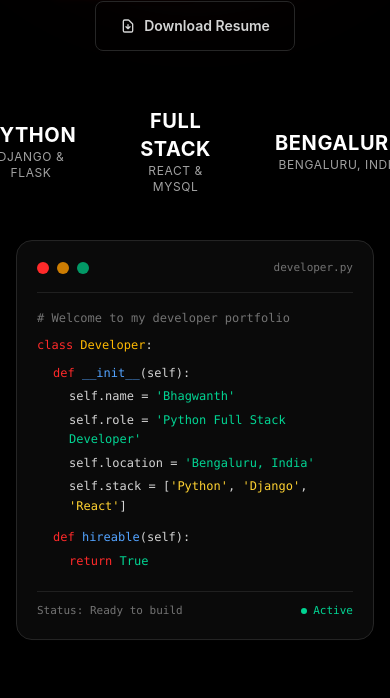
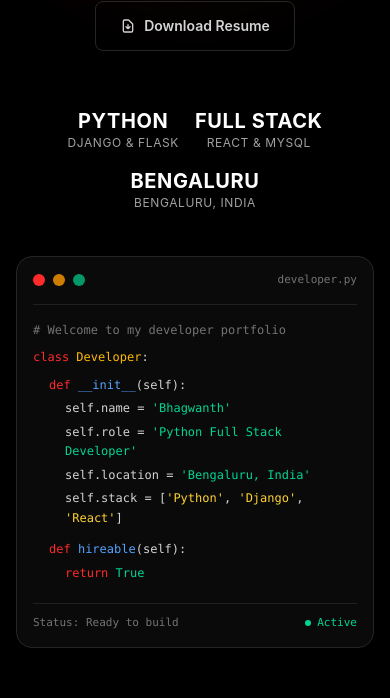
Before and after one commit to bhagwanthnagshette/Portfolio, a React (Vite) app: page / in a window 390 px wide. Shown: the part 554-1252 px from the top of the page. Built offline with nearby package versions, Linux system fonts and the light colour scheme; no server answers.

Commit message:
Optimize responsiveness across all device breakpoints

```diff
--- a/src/components/Contact.jsx
+++ b/src/components/Contact.jsx
@@ -231,7 +231,7 @@ export default function Contact() {
             whileInView={{ opacity: 1, x: 0 }}
             viewport={{ once: true }}
             transition={{ duration: 0.6 }}
-            className="lg:col-span-7 bg-[#0a0a0a] border border-neutral-800/80 rounded-2xl p-8 shadow-2xl"
+            className="lg:col-span-7 bg-[#0a0a0a] border border-neutral-800/80 rounded-2xl p-5 sm:p-8 shadow-2xl"
           >
             <form onSubmit={handleSubmit} className="space-y-5">
               <div className="grid grid-cols-1 sm:grid-cols-2 gap-5">
--- a/src/components/Hero.jsx
+++ b/src/components/Hero.jsx
@@ -86,17 +86,17 @@ export default function Hero() {
           </div>
 
           {/* Quick Meta Stats */}
-          <div className="pt-8 flex items-center justify-center lg:justify-start gap-8 text-neutral-400 text-xs uppercase tracking-wider">
+          <div className="pt-8 flex flex-wrap items-center justify-center lg:justify-start gap-4 sm:gap-8 text-neutral-400 text-xs uppercase tracking-wider">
             <div>
               <span className="block text-xl font-bold text-white">Python</span>
               <span>Django & Flask</span>
             </div>
-            <div className="w-px h-8 bg-neutral-800" />
+            <div className="hidden sm:block w-px h-8 bg-neutral-800" />
             <div>
               <span className="block text-xl font-bold text-white">Full Stack</span>
               <span>React & MySQL</span>
             </div>
-            <div className="w-px h-8 bg-neutral-800" />
+            <div className="hidden sm:block w-px h-8 bg-neutral-800" />
             <div>
               <span className="block text-xl font-bold text-white">Bengaluru</span>
               <span>{personalInfo.location}</span>
@@ -109,9 +109,9 @@ export default function Hero() {
           initial={{ opacity: 0, scale: 0.95 }}
           animate={{ opacity: 1, scale: 1 }}
           transition={{ duration: 0.8, delay: 0.2 }}
-          className="lg:col-span-5 flex justify-center"
+          className="lg:col-span-5 flex justify-center w-full"
         >
-          <div className="w-full max-w-md rounded-2xl bg-[#0a0a0a] border border-neutral-800 shadow-2xl p-5 text-left font-mono text-xs text-neutral-300 animate-[float_6s_ease-in-out_infinite]">
+          <div className="w-full max-w-md rounded-2xl bg-[#0a0a0a] border border-neutral-800 shadow-2xl p-4 sm:p-5 text-left font-mono text-xs text-neutral-300 animate-[float_6s_ease-in-out_infinite] overflow-hidden">
             {/* Terminal Header */}
             <div className="flex items-center justify-between pb-4 border-b border-neutral-800/80 mb-4">
               <div className="flex items-center space-x-2">
--- a/src/index.css
+++ b/src/index.css
@@ -23,4 +23,5 @@ body {
   background-color: #000;
   color: #fff;
   font-family: 'Inter', system-ui, -apple-system, sans-serif;
+  overflow-x: hidden;
 }
```
